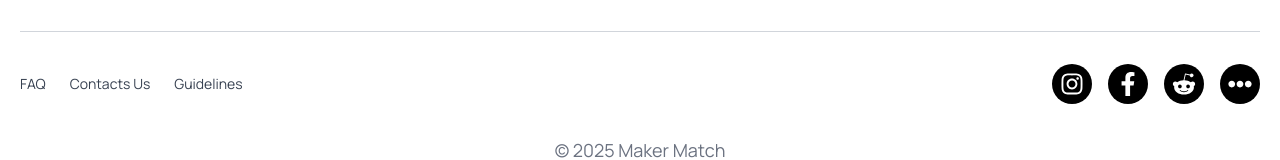
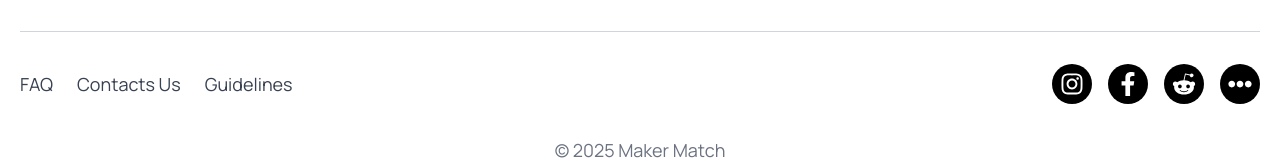
Before and after one commit to rakibislam2233/maker, a Next.js app: page / in a window 1280 px wide. Shown: the part 5384-5544 px from the top of the page. Built offline with nearby package versions, Linux system fonts and the light colour scheme; a web font is replaced by a local one.

Commit message:
Enhance Footer component: increase text size for better readability

```diff
--- a/src/components/Footer/Footer.tsx
+++ b/src/components/Footer/Footer.tsx
@@ -35,7 +35,7 @@
       <div className="w-full max-w-7xl mx-auto mt-16">
         <div className="border-t border-gray-300 pt-8 flex flex-col md:flex-row items-center justify-between">
           {/* Links */}
-          <div className="flex flex-wrap justify-center md:justify-start gap-6 text-gray-700 text-sm">
+          <div className="flex flex-wrap justify-center md:justify-start gap-6 text-gray-700 text-lg">
             <Link href="#faq" className="hover:underline">
               FAQ
             </Link>
```
